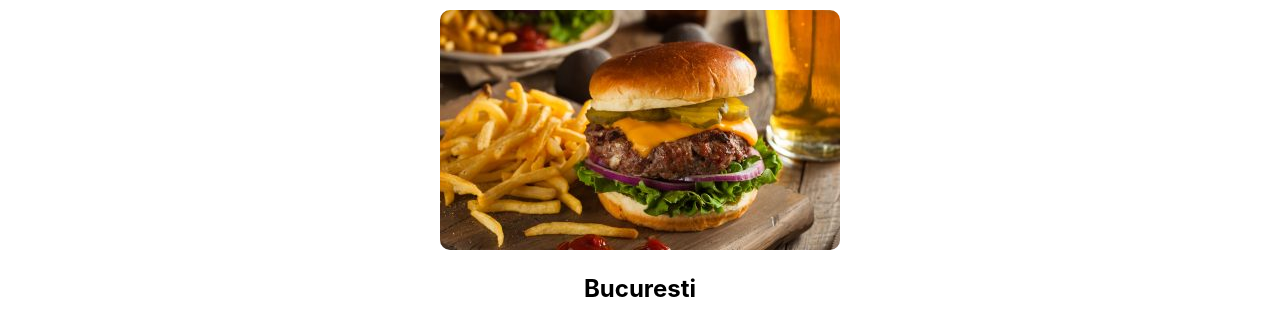
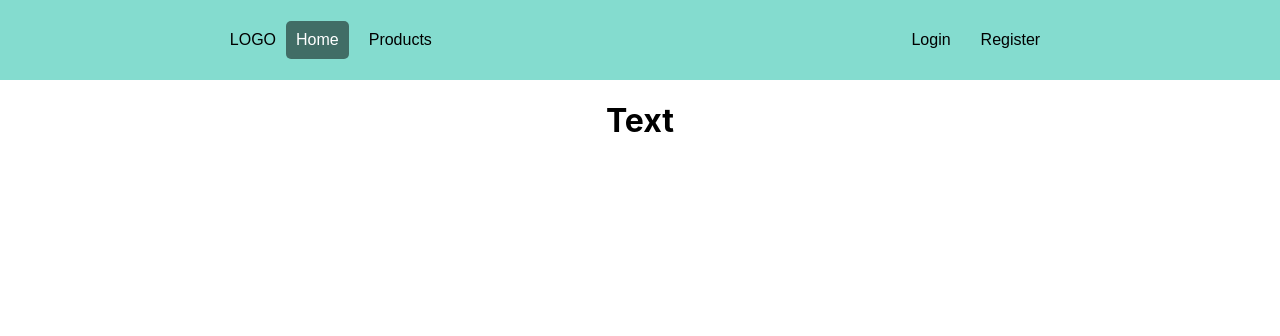
Before and after one commit to justnicu/PoliHackv12, a React (Create React App) app in the folder polihack/: page /home in a window 1280 px wide. Shown: the top 336 px of the page. Built offline with nearby package versions, Linux system fonts and the light colour scheme.

Commit message:
Routing Navbar

```diff
--- a/polihack/src/App.css
+++ b/polihack/src/App.css
@@ -1,6 +1,5 @@
 .App {
   text-align: center;
-  display: flex;
   flex-direction: column;
   align-items: center;
   gap: 10vh;
--- a/polihack/src/App.js
+++ b/polihack/src/App.js
@@ -1,15 +1,23 @@
+import React from 'react';
+import { BrowserRouter as Router, Routes, Route, Outlet } from 'react-router-dom';
 import './App.css';
 import NavBar from './components/navbar/navbar.js';
 import LoginForm from "./components/LoginForm/LoginForm.js";
 import CompanyBox from "./components/company/company.js"
 import CityBox from "./components/city/city.js"
+import HomePage from './components/HomePage/HomePage';
+import LoginPage from './components/LoginPage/LoginPage';
+import ProductPage from './components/ProductPage/ProductPage';
+
 
 const imgPath = "/cityImg/pizza.jpg"
 
 function App() {
   return (
     <div className="App">
-      <CityBox name={"Bucuresti"} imgPath={imgPath} />
+      <NavBar/>
+      <Outlet/>
+
     </div>
   );
 }
--- /dev/null
+++ b/polihack/src/components/HomePage/HomePage.css
@@ -0,0 +1,6 @@
+.homepage{
+    background-color: red;
+    padding-top: 10px;
+    width: 100%;
+    height: 100px;
+}
--- /dev/null
+++ b/polihack/src/components/HomePage/HomePage.js
@@ -0,0 +1,11 @@
+import React from "react";
+
+import './HomePage.css';
+
+
+export default function HomePage(){
+    return (
+        <h1>Text</h1>
+
+    )
+}
--- /dev/null
+++ b/polihack/src/components/LoginPage/LoginPage.js
@@ -0,0 +1,9 @@
+import React from "react";
+
+export default function LoginPage(){
+    return (
+        <h2>
+            Test LoginPage
+        </h2>
+    )
+}
--- /dev/null
+++ b/polihack/src/components/ProductPage/ProductPage.js
@@ -0,0 +1,9 @@
+import React from "react";
+
+export default function ProductPage(){
+    return (
+        <h2>
+            Test ProductPage
+        </h2>
+    )
+}
--- /dev/null
+++ b/polihack/src/components/RegisterPage/RegisterPage.js
@@ -0,0 +1,9 @@
+import React from "react";
+
+export default function RegisterPage(){
+    return (
+        <h2>
+            Test RegisterPage
+        </h2>
+    )
+}
--- a/polihack/src/components/city/city.css
+++ b/polihack/src/components/city/city.css
@@ -17,6 +17,8 @@
 img {
     grid-area: img;
     border-radius: 10px;
+    width: 100%;
+    height: 100%;
 }
 
 .city-name {
--- a/polihack/src/components/navbar/navbar.js
+++ b/polihack/src/components/navbar/navbar.js
@@ -1,7 +1,12 @@
 import React, { useState } from 'react'
 import "./navbar.css"
+import HomePage from '../HomePage/HomePage';
+import LoginPage from '../LoginPage/LoginPage';
+import ProductPage from '../ProductPage/ProductPage';
+import { LinkContainer } from "react-router-bootstrap";
+import { Link } from 'react-router-dom';
 
-export default function NavBar(){
+const NavBar=() => {
     const [activeButton, setActiveButton] = useState(0);
 
     return (
@@ -9,15 +14,18 @@ export default function NavBar(){
             <div className="navbar-elements">
                 <div className="navbar-left">
                     <div className="logo-div"><p>LOGO</p></div>
-                    <a href="#home" onClick={()=> setActiveButton(0)} className={activeButton == 0 ? "nav-element-active" : ""}>Home</a>
-                    <a href="#products" onClick={()=> setActiveButton(1)} className={activeButton == 1 ? "nav-element-active" : ""}>Products</a>
+
+                    <Link to = "/home" onClick={()=> setActiveButton(0)} className={activeButton == 0 ? "nav-element-active" : ""}>Home</Link>
+                    <Link to="/product" onClick={()=> setActiveButton(1)} className={activeButton == 1 ? "nav-element-active" : ""}>Products</Link>
                 </div>
                 <div className="navbar-right">
-                    <a href="#login" onClick={()=> setActiveButton(2)} className={activeButton == 2 ? "nav-element-active" : ""}>Login</a>
-                    <a href="#register" onClick={()=> setActiveButton(3)} className={activeButton == 3 ? "nav-element-active" : ""}>Register</a>
+                    <Link to="/login" onClick={()=> setActiveButton(2)} className={activeButton == 2 ? "nav-element-active" : ""}>Login</Link>
+                    <Link to="/register" onClick={()=> setActiveButton(3)} className={activeButton == 3 ? "nav-element-active" : ""}>Register</Link>
                 </div>
             </div>
 
         </nav>
     )
 }
+
+export default NavBar
--- a/polihack/src/index.js
+++ b/polihack/src/index.js
@@ -3,10 +3,26 @@ import ReactDOM from 'react-dom';
 import './index.css';
 import App from './App';
 import reportWebVitals from './reportWebVitals';
+import { BrowserRouter, Route, Routes } from 'react-router-dom';
+import HomePage from './components/HomePage/HomePage';
+import ProductPage from './components/ProductPage/ProductPage';
+import LoginPage from './components/LoginPage/LoginPage';
+import RegisterPage from './components/RegisterPage/RegisterPage';
 
 ReactDOM.render(
   <React.StrictMode>
-    <App />
+    <BrowserRouter>
+      <Routes>
+
+        <Route path="/" element={<App/>}>
+          <Route path="home" element={<HomePage/>}></Route>
+          <Route path="product" element={<ProductPage/>}></Route>
+          <Route path="login" element={<LoginPage/>}></Route>
+          <Route path="register" element={<RegisterPage/>}></Route>
+        </Route>
+
+      </Routes>
+    </BrowserRouter>
   </React.StrictMode>,
   document.getElementById('root')
 );
```
